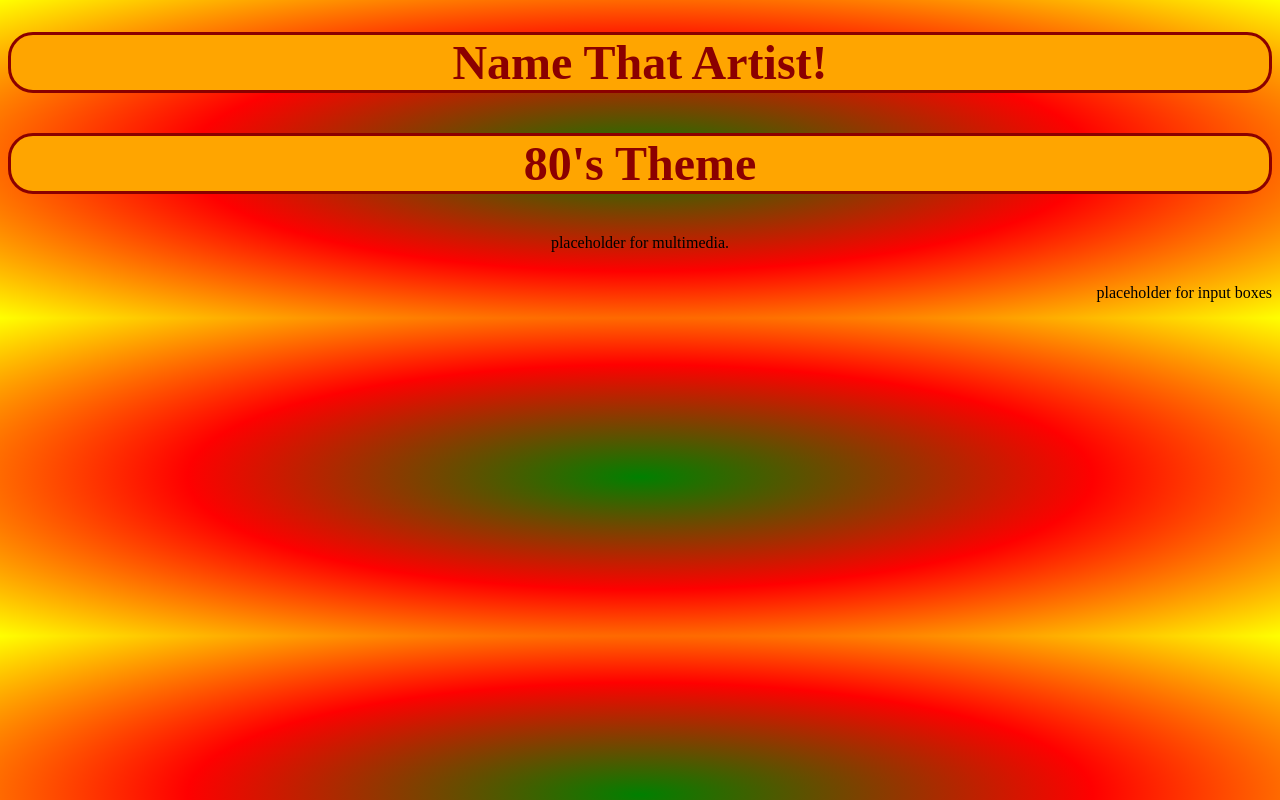
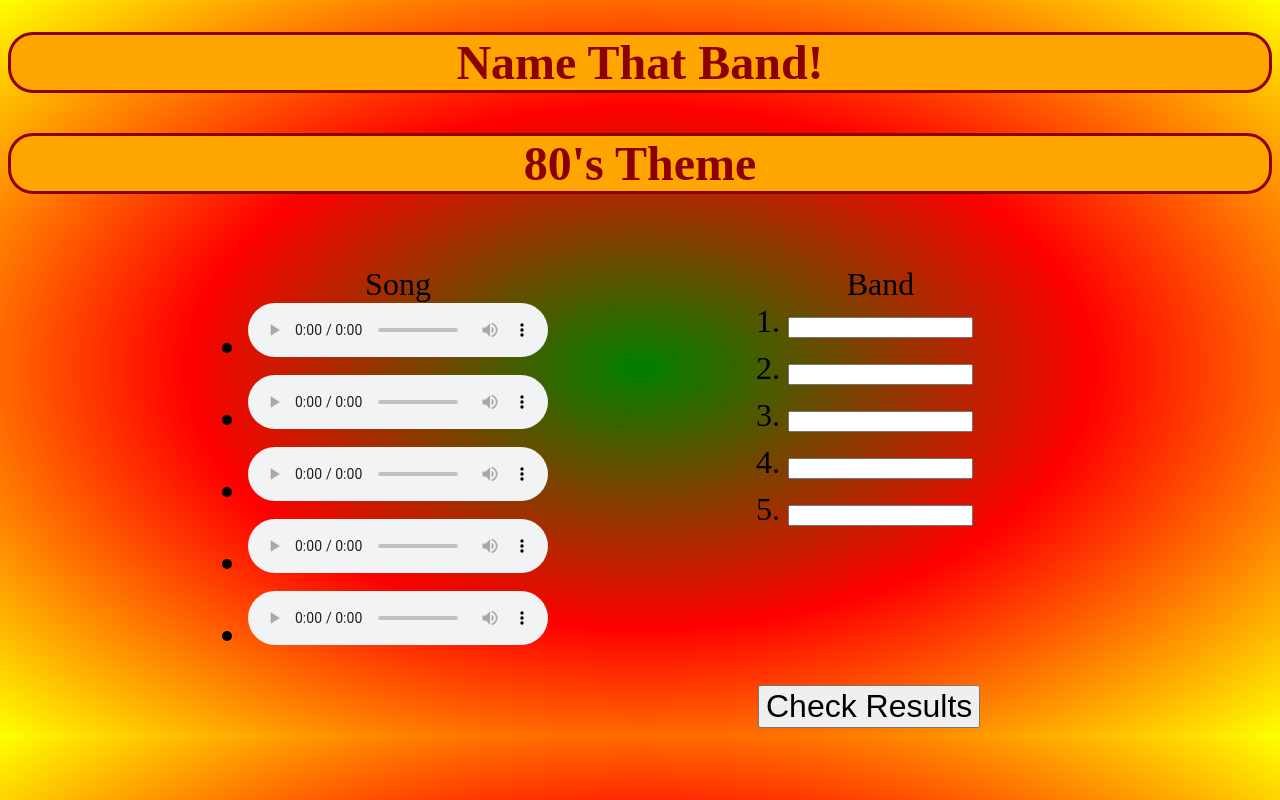
Before and after one commit to MPlemmons/Final-Project, a plain HTML site: page questions.html in a window 1280 px wide. Drawn offline with Linux system fonts and the light colour scheme.

Commit message:
edited audio files and implemented. Created text boxes and submit button. Aligned things the way i want them

```diff
--- a/questions.html
+++ b/questions.html
@@ -2,20 +2,53 @@
 <!DOCTYPE HTML>
 <html lang="en">
   <head>
-  <title>The Haunted House</title>
+    <title>Name that Band</title>
     <meta charset="utf-8" >
     <link rel="stylesheet" type="text/CSS" href="tune.css">
   </head>
   <body>
-<h1>Name That Artist!</h1>
+  <h1>Name That Band!</h1>
   <h2>80's Theme</h2>
-<div class="story">
-<p>
-placeholder for multimedia.
-</p>
+  <div style ="float:left; margin-left:200px;">
+    <ul>
+      Song
+      <li class="box">
+        <audio controls>
+          <source src="04 Sweet Child O' Mine.mp3" type="audio/mpeg">
+        </audio>
+      </li>
+      <li class="box">
+        <audio controls>
+          <source src="01 Pour Some Sugar On Me.mp3" type="audio/mpeg">
+        </audio>
+      </li>
+      <li class="box">
+        <audio controls>
+          <source src="03 Livin' On A Prayer.mp3" type="audio/mpeg">
+        </audio>
+      </li>
+      <li class="box">
+        <audio controls>
+          <source src="15 Here I Go Again.mp3" type="audio/mpeg">
+        </audio>
+      </li>
+      <li>
+        <audio controls>
+          <source src="Warrent - Cherry Pie.mp3" type="audio/mpeg">
+        </audio>
+      </li>
+    </ul>
   </div>
-<div style="float:right;">
-  <p>placeholder for input boxes</p>
+  <div style="float:left; margin-left:200px;">
+    <ol>
+      Band
+      <li class="box"><input type="text" name="answer"></li>
+      <li class="box"><input type="text" name="answer"></li>
+      <li class="box"><input type="text" name="answer"></li>
+      <li class="box"><input type="text" name="answer"></li>
+      <li><input type="text" name="answer"></li>
+    </ol>
   </div>
+  <button type = "button">Check Results</button>
   </body>
 </html>
--- a/tune.css
+++ b/tune.css
@@ -10,13 +10,6 @@ border-radius: 25px;
 
 }
 
-/*div.story {
-  float:left;
-  width: 40%;
-  color:orange;
-  font-size: 1.5em;
-}
-*/
 body {
 background:radial-gradient(green,red,yellow);
 
@@ -34,3 +27,13 @@ a.buttons {
   color:black;
   border-style:dashed;
 }
+.box{
+  padding-bottom:10px;
+}
+ol, ul {
+  font-size: 2em;
+}
+button {
+  font-size:2em;
+  margin-left:750px;
+}
```
Also changed, not shown: index.html (+2 -2 lines), tune.js (added), 5 other files. Lines whose indentation alone changed are shown as unchanged.
